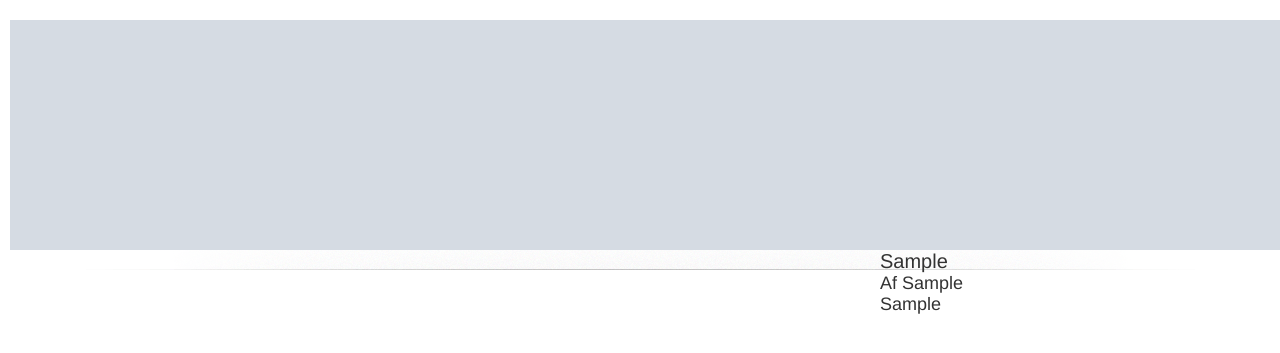
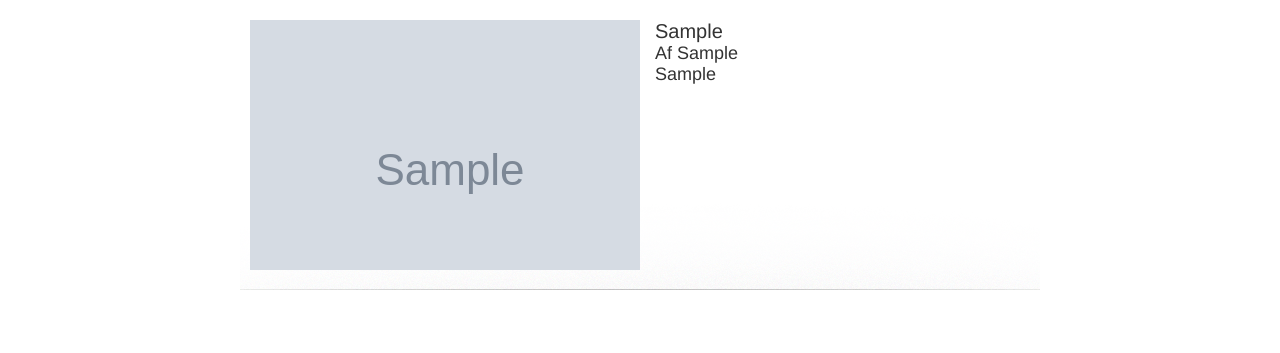
Before and after one commit to masechka1983/PowerUp, a PHP site: page /recent_powerups.php in a window 1280 px wide. Shown: the top 353 px of the page. Run offline with PHP 8.4, Linux system fonts and the light colour scheme; tables that the repository leaves empty or names only in its code hold one stand-in row (values such as "Sample post"); grey boxes marked "Sample" are stand-in pictures; some libraries are stand-ins or nearby versions.

Commit message:
Lots o' changes.

```diff
--- a/style.css
+++ b/style.css
@@ -46,25 +46,20 @@
 body {
   font: 16px "Avenir", "Helvetica";
   color: #333;
-  text-align: center;
+  font-weight: 500;
+}
+
+p {
+  font-size: 20px;
 }
 
 h1 {
   font-size: 25px;
-  font-weight: 500;
   text-align: center;
-  color: #333;
-}
-
-p {
-  font-size: 20px;
-  font-weight: 500;
 }
 
 h2 {
   font-size: 22px;
-  font-weight: 500;
-
 }
 
 #banner {
@@ -161,42 +156,6 @@ form {
     display: inline-block;
 }
 
-/*@media screen and (max-width: 1440px) {
-.main {
-	width: 100%;
-	margin-top: 20px;
-}
-
-.right-side {
-	margin-left: 24%;
-	display: inline-block;
-	width: 370px;
-	height: 297px;
-}
-
-.left-side {
-	display: inline-block;
-	width: 400px;
-	float: right;
-	text-align: left;
-	margin-right: 285px;
-}
-}
-/*.exercise {
-	margin-top: 20px;
-	height: 295px;
-	text-align: left;
-}
-
-.byline {
-	font-weight: 500;
-	font-size: 18px;
-}*/
-
-
-
-@media screen and (min-width: 600px) {
-
 .undertitle {
 	margin: 20px;
 }
@@ -263,8 +222,10 @@ input[type="file"] {
 
 .exercise {
 	background: url('photo/divider_up.png') center bottom no-repeat;
-	margin-top: 20px;
 	min-height: 250px;
+	padding: 20px 0;
+	max-width: 800px;
+	margin: 0 auto;
 }
 
 .byline {
@@ -274,7 +235,9 @@ input[type="file"] {
 
 .image-wrapper {
 	overflow: hidden;
-	height: 230px;
+	height: 250px;
+	width: 400px;
+	float: left;
 }
 
 .image-wrapper img {
@@ -284,22 +247,12 @@ input[type="file"] {
 }
 
 .right-side {
-	display: inline-block;
-	width: 400px;
-	float: right;
-	text-align: left;
-}
-
-.left-side {
-	display: inline-block;
-	width: 370px;
-	margin-right: 25px;
+  padding: 0 15px;
+	width: 50%;
+	margin-left: 50%;
 }
 
 .description {
-	width: 400px;
-	display: inline-block;
 	font-weight: 200;
 	font-size: 18px;
 }
-}
```
